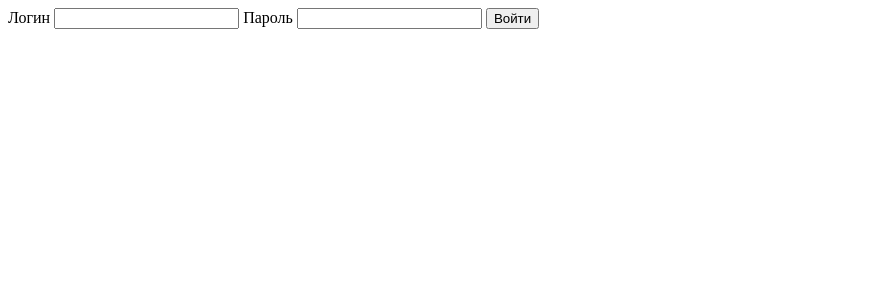
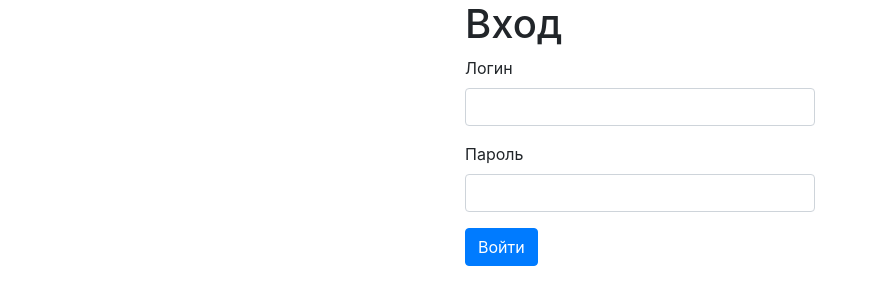
Before and after one commit to awersatos/bit_test_task, a PHP site: page /login in a window 1280 px wide. Shown: the top 305 px of the page, without its empty margins (0-870 px from the left). Run offline with PHP 8.4, Linux system fonts and the light colour scheme.

Commit message:
Added bootsrap

```diff
--- a/app/Controller.php
+++ b/app/Controller.php
@@ -49,15 +49,15 @@ class Controller
                     $balance = (float)$user->balance;
                     if ($balance >= $amount) {
                         if($user->withdrawFunds($amount)) {
-                            $message = ['type' => 'success', 'text' => 'Успешно выполнено'];
+                            header('Location: /', true, 303);
                         } else {
-                            $message = ['type' => 'error', 'text' => 'Ошибка транзакции'];
+                            $message = 'Ошибка транзакции';
                         }
                     } else {
-                        $message = ['type' => 'error', 'text' => 'Недостаточно средств'];
+                        $message = 'Недостаточно средств';
                     }
                 } else {
-                    $message = ['type' => 'error', 'text' => 'Некорректная сумма'];
+                    $message = 'Некорректная сумма';
                 }
             }
         } else {
--- a/app/Model.php
+++ b/app/Model.php
@@ -43,7 +43,9 @@ class Model
 
     public function withdrawFunds($amount)
     {
+        //Устанавливаем самый высокий уровень изоляции транзакций
         $this->conn->exec('SET SESSION TRANSACTION ISOLATION LEVEL SERIALIZABLE');
+
         try {
             $this->conn->beginTransaction();
             $ballData = $this->conn->query("SELECT balance FROM users WHERE id={$this->id}")
--- a/app/views/layout.php
+++ b/app/views/layout.php
@@ -1,6 +1,6 @@
 <?php
 /**
-* @var $content
+ * @var $content
  */
 ?>
 <!DOCTYPE html>
@@ -8,8 +8,12 @@
 <head>
     <title>Bit Test Task</title>
     <meta http-equiv="content-type" content="text/html; charset=utf-8">
+    <link rel="stylesheet" href="https://stackpath.bootstrapcdn.com/bootstrap/4.4.1/css/bootstrap.min.css"
+          integrity="sha384-Vkoo8x4CGsO3+Hhxv8T/Q5PaXtkKtu6ug5TOeNV6gBiFeWPGFN9MuhOf23Q9Ifjh" crossorigin="anonymous">
 </head>
 <body>
-<?= $content ?>
+<div class="container">
+    <?= $content ?>
+</div>
 </body>
 </html>
--- a/app/views/login.php
+++ b/app/views/login.php
@@ -3,13 +3,24 @@
  * @var $error
  */
 ?>
-<form method="post">
-    <label for="name">Логин</label>
-    <input type="text" name="name" id="name" required>
-    <label for="password">Пароль</label>
-    <input type="password" name="password" id="password" required>
-    <button type="submit">Войти</button>
-</form>
-<?php if($error) { ?>
-    <span style="color: red;"><?= $error ?></span>
-<?php } ?>
+<div class="row">
+    <div class="col-sm"></div>
+    <div class="col-sm">
+        <h1>Вход</h1>
+        <form method="post">
+            <div class="form-group">
+                <label for="name">Логин</label>
+                <input type="text" name="name" id="name" required class="form-control">
+            </div>
+            <div class="form-group">
+                <label for="password">Пароль</label>
+                <input type="password" name="password" id="password" required class="form-control">
+            </div>
+            <button type="submit" class="btn btn-primary">Войти</button>
+        </form>
+        <?php if ($error) { ?>
+            <div style="margin-top: 15px" class="alert alert-danger"><?= $error ?></div>
+        <?php } ?>
+    </div>
+    <div class="col-sm"></div>
+</div>
```
Also changed, not shown: app/views/index.php (+21 -11 lines).
